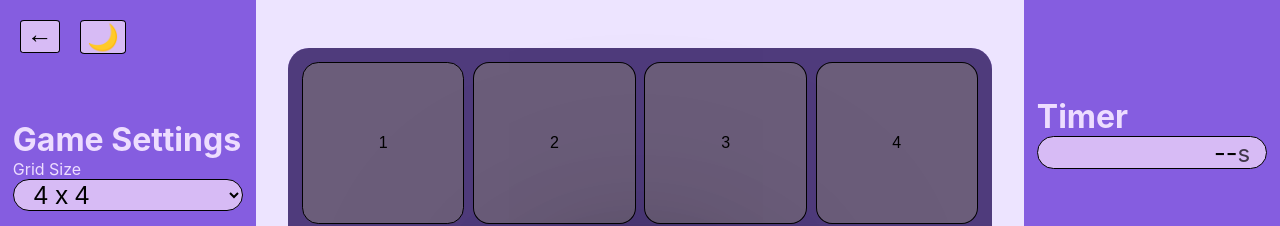
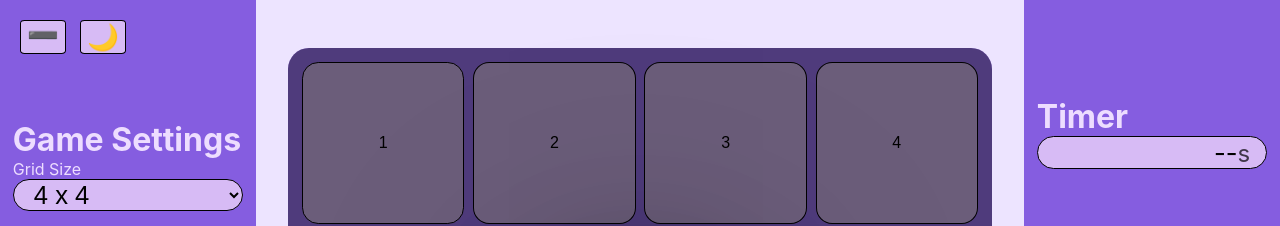
Before and after one commit to BerkYeni/schulteproject, a React (Create React App) app: page / in a window 1280 px wide. Shown: the top 226 px of the page. Built offline with nearby package versions, Linux system fonts and the light colour scheme.

Commit message:
changed hide panels arrow to plus minus emoji

```diff
--- a/src/components/Other/HidePanelsButton.tsx
+++ b/src/components/Other/HidePanelsButton.tsx
@@ -14,11 +14,10 @@ const HidePanelsButton: FC<HidePanelsButtonProps> = (props) => {
   return (
     <button
       id="exposePanelsButton"
-      // className={`exposePanels tile unclicked ${!hidden && "hidden"}`}
       className={`exposePanels smoothTransition tile unclicked ${hidden && "rotateAround"}`}
       onClick={hidden ? onExposePanels : onHidePanels}
     >
-      <span className="hidePanelsArrow">←</span>
+      <span className="hidePanelsArrow">{hidden ? "➕" : "➖"}</span>
     </button>
   )
 }
```
